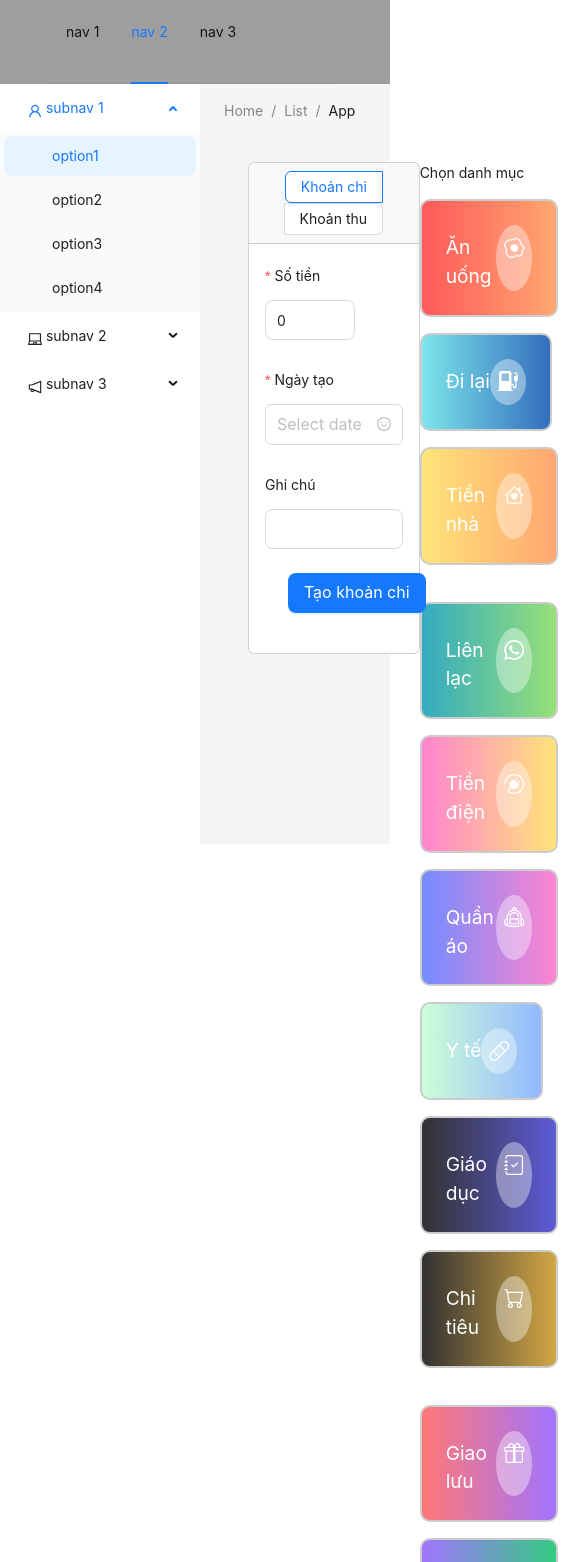
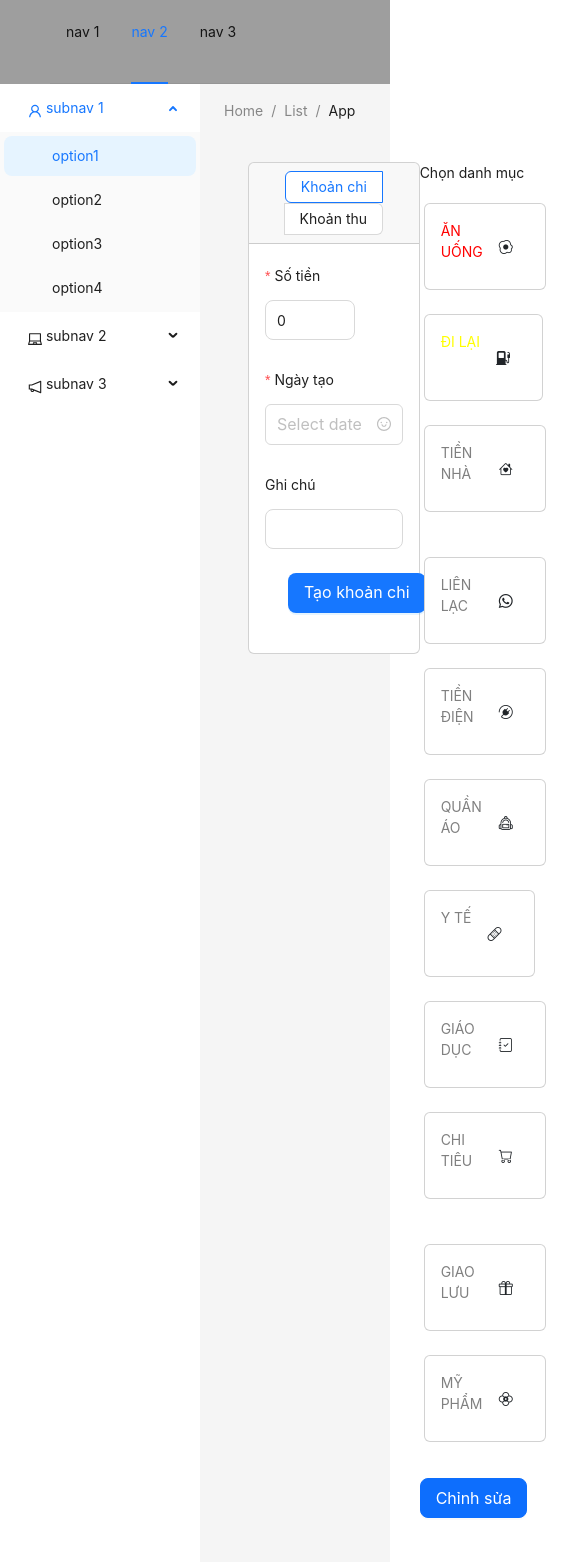
Before and after one commit to AnhThu0503/TTTT_project, a Vue app: page /transaction/add/chi in a window 390 px wide. Shown: the top 1562 px of the page, 582 px wide, since content can reach past the window. Built offline with nearby package versions, Linux system fonts and the light colour scheme; grey boxes are pictures that could not be loaded.

Commit message:
28052024

```diff
--- a/src/App.vue
+++ b/src/App.vue
@@ -22,7 +22,7 @@ const openKeys = ref<string[]>(['sub1'])
     </div> -->
   <!-- </header> -->
 
-  <a-layout style="height: 100vh">
+  <a-layout style="min-height: 100vh">
     <a-layout-header
       class="header"
       style="
--- a/src/router/index.ts
+++ b/src/router/index.ts
@@ -19,11 +19,19 @@ const router = createRouter({
     },
     {
       path: '/transaction/add/chi',
-      name: 'transactio-chi',
+      name: 'transaction-chi',
       // route level code-splitting
       // this generates a separate chunk (About.[hash].js) for this route
       // which is lazy-loaded when the route is visited.
       component: () => import('../views/TransactionCreateChi.vue')
+    },
+    {
+      path: '/transactions',
+      name: 'transactions',
+      // route level code-splitting
+      // this generates a separate chunk (About.[hash].js) for this route
+      // which is lazy-loaded when the route is visited.
+      component: () => import('../views/TransactionList.vue')
     },
     {
       path: '/signup',
--- /dev/null
+++ b/src/views/MiniStatisticsCard.vue
@@ -0,0 +1,38 @@
+<script setup lang="ts">
+import { defineProps } from 'vue'
+
+type TitleProp = string | { text: string; color: string }
+
+const props = defineProps<{
+  title: TitleProp
+  value: string | number
+  description?: string
+  icon?: string
+}>()
+</script>
+
+<template>
+  <div class="mb-3 card">
+    <div class="p-3 card-body">
+      <div class="d-flex flex-row flex-dir justify-content-between">
+        <div>
+          <div class="numbers">
+            <p
+              class="mb-0 text-sm text-uppercase font-weight-bold"
+              :style="{ color: typeof props.title === 'object' ? props.title.color : undefined }"
+            >
+              {{ typeof props.title === 'string' ? props.title : props.title.text }}
+            </p>
+            <h5 class="mb-0 font-weight-bolder">
+              {{ props.value }}
+            </h5>
+            <p v-if="props.description" class="mt-2 mb-0" v-html="props.description"></p>
+          </div>
+        </div>
+        <div class="text-center icon icon-shape m-3">
+          <i class="fa fa-5x opacity-10" :class="props.icon" aria-hidden="true"></i>
+        </div>
+      </div>
+    </div>
+  </div>
+</template>
--- a/src/views/TransactionCreateChi.vue
+++ b/src/views/TransactionCreateChi.vue
@@ -1,18 +1,19 @@
 <script setup lang="ts">
-import { ref } from 'vue'
+import { ref, reactive, watch } from 'vue'
 import type { SelectProps } from 'ant-design-vue'
-import { reactive, watch } from 'vue'
 import { SmileOutlined } from '@ant-design/icons-vue'
 import { Dayjs } from 'dayjs'
 import { useRouter } from 'vue-router'
-
+import MiniStatisticsCard from './MiniStatisticsCard.vue'
 const loai = ref<SelectProps['value']>('chi') // Set default value to "chi"
 const router = useRouter() // Initialize the router
+
 watch(loai, (newValue) => {
   if (newValue === 'thu') {
     // router.push('/about')
   }
 })
+
 const onChange = (date: Dayjs | string, dateString: string) => {
   console.log(date, dateString)
 }
@@ -20,6 +21,7 @@ const onChange = (date: Dayjs | string, dateString: string) => {
 const onRangeChange = (date: [Dayjs, Dayjs], dateString: [string, string]) => {
   console.log(date, dateString)
 }
+
 const layout = {
   labelCol: { span: 4 },
   wrapperCol: { span: 16 }
@@ -27,13 +29,6 @@ const layout = {
 
 const validateMessages = {
   required: '${label} is required!'
-  // types: {
-  //   email: '${label} is not a valid email!',
-  //   number: '${label} is not a valid number!'
-  // },
-  // number: {
-  //   range: '${label} must be between ${min} and ${max}'
-  // }
 }
 
 const formState = reactive({
@@ -45,25 +40,25 @@ const formState = reactive({
     loai: ''
   }
 })
+
 const onFinish = (values: any) => {
   console.log('Success:', values)
 }
 
 const categories = [
-  { name: 'Ăn uống', icon: 'bi-egg-fried', image: '../../public/1.png' },
-  { name: 'Đi lại', icon: 'bi-fuel-pump-fill', image: '../../public/2.png' },
-  { name: 'Tiền nhà', icon: 'bi-house-heart', image: '../../public/3.png' },
-  { name: 'Liên lạc', icon: 'bi bi-whatsapp', image: '../../public/4.png' },
-  { name: 'Tiền điện', icon: 'bi-plugin', image: '../../public/5.png' },
-  { name: 'Quẩn áo', icon: 'bi-backpack2', image: '../../public/6.png' },
-  { name: 'Y tế', icon: 'bi-bandaid', image: '../../public/7.png' },
-  { name: 'Giáo dục', icon: 'bi-journal-check', image: '../../public/8.png' },
-  { name: 'Chi tiêu', icon: 'bi-cart', image: '../../public/12.png' },
-  { name: 'Giao lưu', icon: 'bi-gift', image: '../../public/10.png' },
-  { name: 'Mỹ phẩm', icon: 'bi-flower2', image: '../../public/11.png' }
+  { name: 'Ăn uống', color: 'red', icon: 'bi-egg-fried', image: '../../public/1.png' },
+  { name: 'Đi lại', color: 'yellow', icon: 'bi-fuel-pump-fill', image: '../../public/2.png' },
+  { name: 'Tiền nhà', color: 'gray', icon: 'bi-house-heart', image: '../../public/3.png' },
+  { name: 'Liên lạc', color: 'gray', icon: 'bi-whatsapp', image: '../../public/4.png' },
+  { name: 'Tiền điện', color: 'gray', icon: 'bi-plugin', image: '../../public/5.png' },
+  { name: 'Quần áo', color: 'gray', icon: 'bi-backpack2', image: '../../public/6.png' },
+  { name: 'Y tế', color: 'gray', icon: 'bi-bandaid', image: '../../public/7.png' },
+  { name: 'Giáo dục', color: 'gray', icon: 'bi-journal-check', image: '../../public/8.png' },
+  { name: 'Chi tiêu', color: 'gray', icon: 'bi-cart', image: '../../public/12.png' },
+  { name: 'Giao lưu', color: 'gray', icon: 'bi-gift', image: '../../public/10.png' },
+  { name: 'Mỹ phẩm', color: 'gray', icon: 'bi-flower2', image: '../../public/11.png' }
 ]
 </script>
-
 <template>
   <div class="container-content d-flex" style="justify-content: space-between">
     <div class="box-left col-sm-5">
@@ -106,13 +101,6 @@ const categories = [
                   </template>
                 </a-date-picker>
               </a-form-item>
-              <!-- <a-form-item
-                :name="['transaction', 'danhMuc']"
-                label="Danh mục"
-                :rules="[{ required: true }]"
-              >
-                <a-input v-model:value="formState.transaction.danhMuc" />
-              </a-form-item> -->
               <a-form-item
                 :name="['transaction', 'ghiChu']"
                 label="Ghi chú"
@@ -134,23 +122,11 @@ const categories = [
       <p>Chọn danh mục</p>
       <div class="d-flex flex-wrap">
         <template v-for="(category, index) in categories" :key="category.name">
-          <div
-            class="col-sm-3 d-flex py-4 px-4 mb-3 me-4"
-            :style="{
-              backgroundImage: 'url(' + category.image + ')',
-              backgroundSize: 'cover',
-              backgroundRepeat: 'no-repeat',
-              borderRadius: '10px',
-              justifyContent: 'space-between',
-              border: '2px solid #ccc',
-              fontWeight: '600'
-            }"
-          >
-            <p class="p-0 m-0 pt-2" style="font-size: 1.2rem; color: #fff">{{ category.name }}</p>
-            <p class="p-0 m-0 p-2" style="background-color: #ffffff61; border-radius: 50%">
-              <!-- Use dynamic class for icon -->
-              <i :class="category.icon + ' fs-5'" style="color: #fff"></i>
-            </p>
+          <div class="m-1">
+            <MiniStatisticsCard
+              :title="{ text: category.name, color: category.color }"
+              :icon="category.icon"
+            />
           </div>
           <!-- Insert line break after every third category -->
           <br v-if="(index + 1) % 3 === 0 && index !== categories.length - 1" />
--- /dev/null
+++ b/src/views/TransactionList.vue
@@ -0,0 +1,146 @@
+<script setup lang="ts">
+import { ref } from 'vue'
+import { Dayjs } from 'dayjs'
+
+// Define the interface for grouped data
+interface GroupedData {
+  [key: string]: {
+    type: string
+    totalAmount: number
+    descriptions: string[]
+  }
+}
+
+const value = ref<Dayjs>()
+
+const transactions = [
+  {
+    transactionID: '1',
+    transactionDes: 'Ăn cơm sườn',
+    transactionAmount: 32000,
+    transactionDate: '2024-05-28',
+    categoryID: 1,
+    categoryType: 'chi',
+    userID: 1
+  },
+  {
+    transactionID: '2',
+    transactionDes: 'Ăn cơm gà',
+    transactionAmount: 32000,
+    transactionDate: '2024-05-29',
+    categoryID: 1,
+    categoryType: 'chi',
+    userID: 1
+  },
+  {
+    transactionID: '3',
+    transactionDes: 'Ăn cơm tấm',
+    transactionAmount: 32000,
+    transactionDate: '2024-05-30',
+    categoryID: 1,
+    categoryType: 'chi',
+    userID: 1
+  },
+  {
+    transactionID: '4',
+    transactionDes: 'Lãnh lương',
+    transactionAmount: 50000,
+    transactionDate: '2024-05-30',
+    categoryID: 12,
+    categoryType: 'thu',
+    userID: 1
+  },
+  {
+    transactionID: '5',
+    transactionDes: 'Uống lasimi',
+    transactionAmount: 32000,
+    transactionDate: '2024-05-30',
+    categoryID: 1,
+    categoryType: 'chi',
+    userID: 1
+  }
+]
+
+const getListData = (value: Dayjs) => {
+  const dateStr = value.format('YYYY-MM-DD') // Format the date as a string
+
+  const groupedData = transactions
+    .filter((transaction) => transaction.transactionDate === dateStr)
+    .reduce((acc: GroupedData, transaction) => {
+      const { categoryType, transactionAmount, transactionDes } = transaction
+      if (!acc[categoryType]) {
+        acc[categoryType] = {
+          type: categoryType === 'thu' ? 'success' : 'error',
+          totalAmount: 0,
+          descriptions: []
+        }
+      }
+      acc[categoryType].totalAmount += transactionAmount
+      acc[categoryType].descriptions.push(transactionDes)
+      return acc
+    }, {} as GroupedData)
+
+  const listData = Object.values(groupedData).map((group) => ({
+    type: group.type,
+    content: `${group.totalAmount}`
+  }))
+
+  return listData
+}
+
+const getMonthData = (value: Dayjs) => {
+  if (value.month() === 8) {
+    return 1394
+  }
+}
+</script>
+
+<template>
+  <div class="d-flex" style="background-color: '#fff">
+    <div class="d-flex me-4">
+      <i class="bi bi-circle-fill me-2" style="color: #52c41a"></i>
+      <p class="p-0 m-0">Thu</p>
+    </div>
+    <div class="d-flex">
+      <i class="bi bi-circle-fill me-2" style="color: #fe5558"></i>
+      <p class="p-0 m-0">Chi</p>
+    </div>
+  </div>
+  <a-calendar v-model:value="value" class="p-4">
+    <template #dateCellRender="{ current }">
+      <ul class="events">
+        <li v-for="item in getListData(current)" :key="item.content">
+          <a-badge :status="item.type" :text="item.content" />
+        </li>
+      </ul>
+    </template>
+    <!-- <template #monthCellRender="{ current }">
+      <div v-if="getMonthData(current)" class="notes-month">
+        <section>{{ getMonthData(current) }}</section>
+        <span>Backlog number</span>
+      </div>
+    </template> -->
+  </a-calendar>
+</template>
+
+<style scoped>
+.events {
+  list-style: none;
+  margin: 0;
+  padding: 0;
+}
+.events .ant-badge-status {
+  overflow: hidden;
+  white-space: nowrap;
+  width: 100%;
+  text-overflow: ellipsis;
+  font-size: 12px;
+}
+.notes-month {
+  text-align: center;
+  font-size: 28px;
+}
+.notes-month section {
+  font-size: 28px;
+}
+</style>
```
